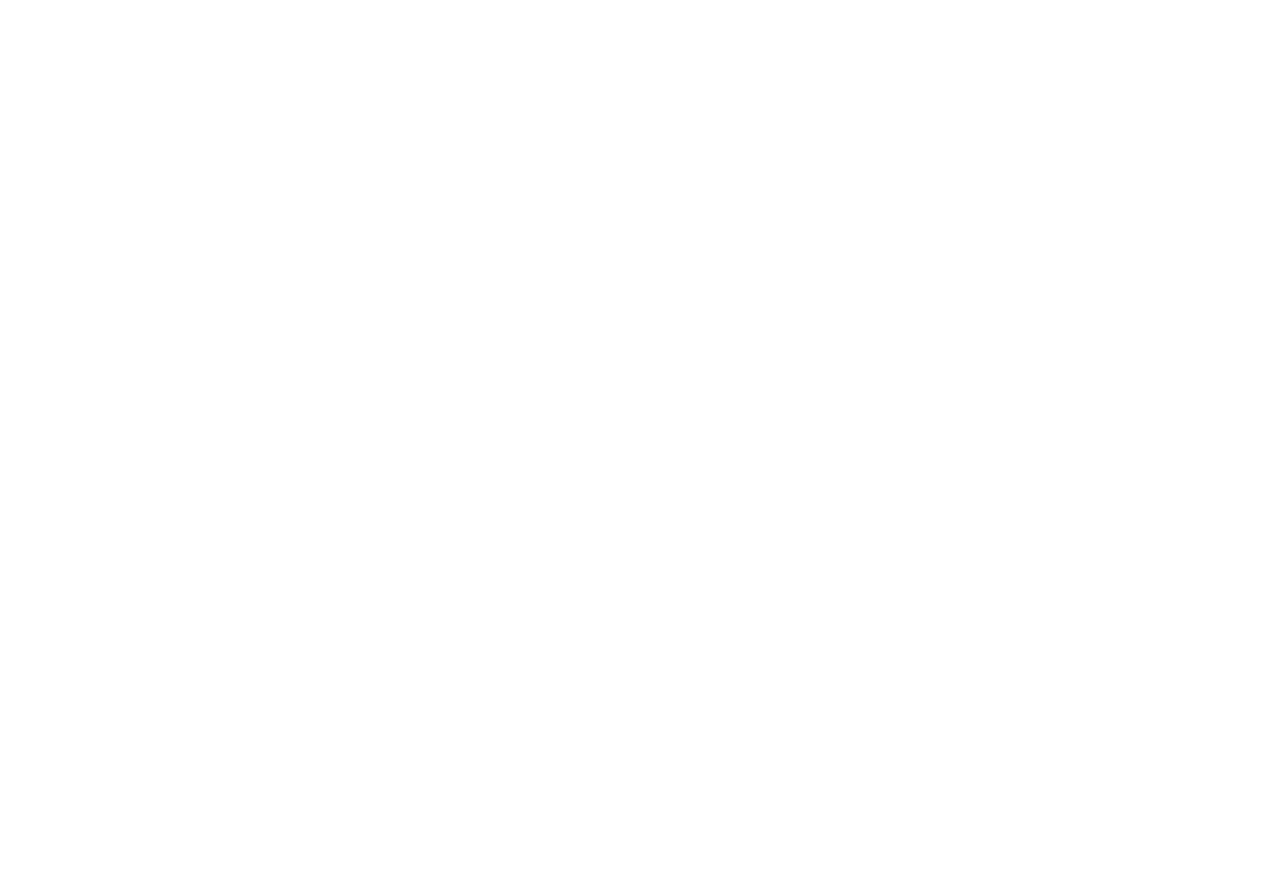
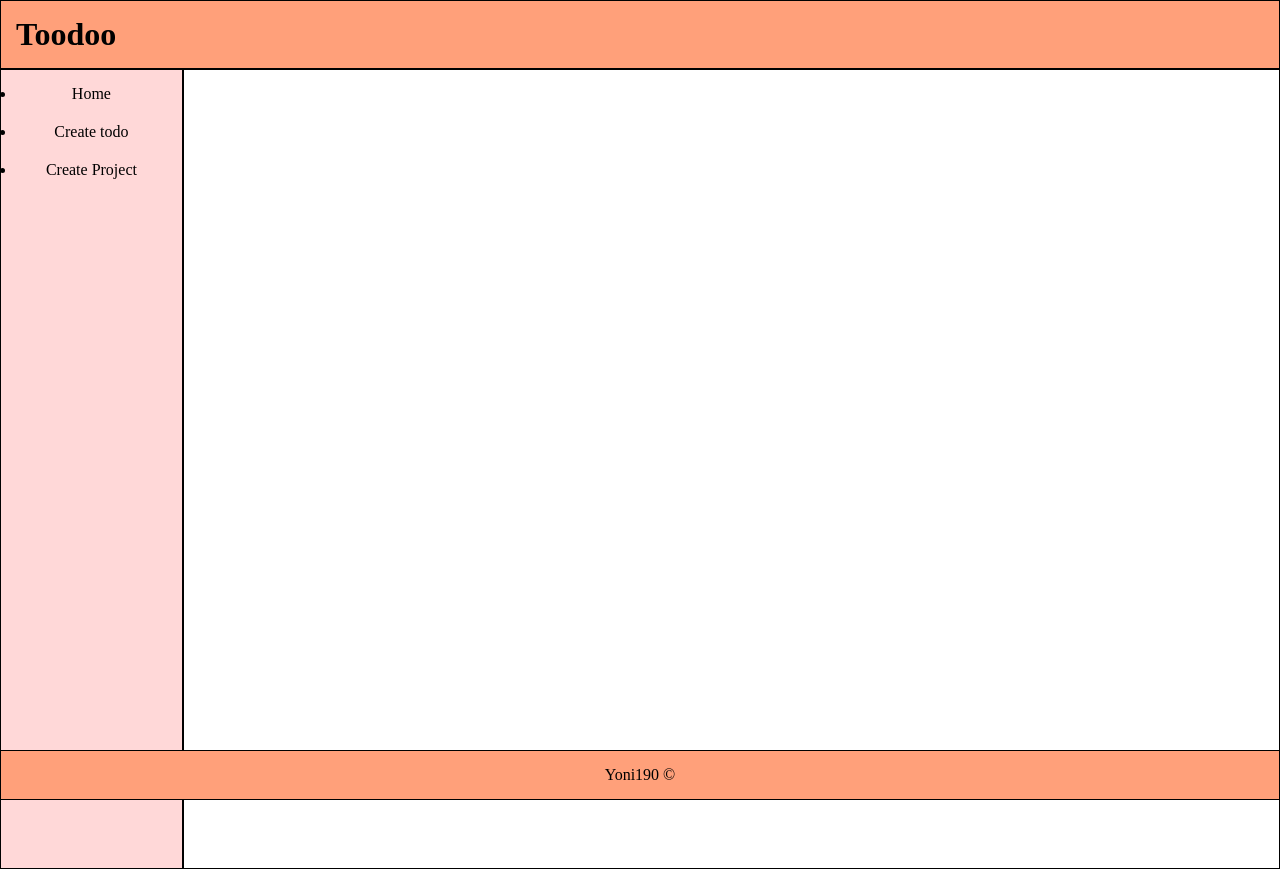
Before and after one commit to Yoni190/todo-list, a website built with webpack: page src/template.html in a window 1280 px wide. Before the commit the page ends 800 px from the top, so only its background shows below. Built offline with nearby package versions, Linux system fonts and the light colour scheme.

Commit message:
Create template for the webpage

```diff
--- a/src/index.js
+++ b/src/index.js
@@ -1,6 +1,9 @@
 import Project from "./project.js"
+import "./style.css"
 
 class List {
+
+    //Future Note: Find way to insert class instance to a project inside this class
     constructor(title, description, dueDate, priority){
         this.title = title;
         this.description = description;
--- /dev/null
+++ b/src/style.css
@@ -0,0 +1,50 @@
+*{
+    margin: 0;
+    padding: 0;
+    box-sizing: border-box;
+}
+
+a{
+    text-decoration: none;
+    color: black;
+}
+
+header, footer, #sidebar, #lists {
+    border: 1px solid black;
+}
+
+header, footer,#sidebar {
+    padding: 15px;
+}
+
+header {
+    background-color: lightsalmon;
+}
+
+main{
+    display: grid;
+    grid-template-columns: 1fr 6fr;
+}
+
+
+#sidebar {
+    background-color: #ffd8d8;
+    text-align: center;
+    height: 100vh;
+
+}
+
+ul {
+    height: 100vh;
+    display: flex;
+    flex-direction: column;
+    gap: 20px;
+}
+
+footer {
+    background-color: lightsalmon;
+    position: fixed;
+    width: 100%;
+    bottom: 0;
+    text-align: center;
+}
--- a/src/template.html
+++ b/src/template.html
@@ -3,9 +3,21 @@
 <head>
     <meta charset="UTF-8">
     <meta name="viewport" content="width=device-width, initial-scale=1.0">
-    <title>Document</title>
+    <title>Todo List</title>
 </head>
 <body>
+    <header><h1>Toodoo</h1></header>
 
+    <main>
+        <div id="sidebar">
+            <ul>
+                <li><a href="#">Home</a></li>
+                <li><a href="#">Create todo</a></li>
+                <li><a href="#">Create Project</a></li>
+            </ul>
+        </div>
+        <div id="lists"></div>
+    </main>
+    <footer>Yoni190 &#169</footer>
 </body>
 </html>
```
